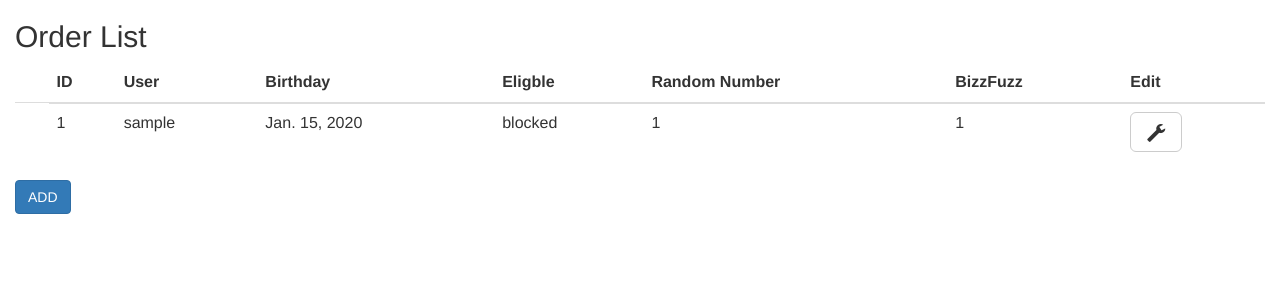
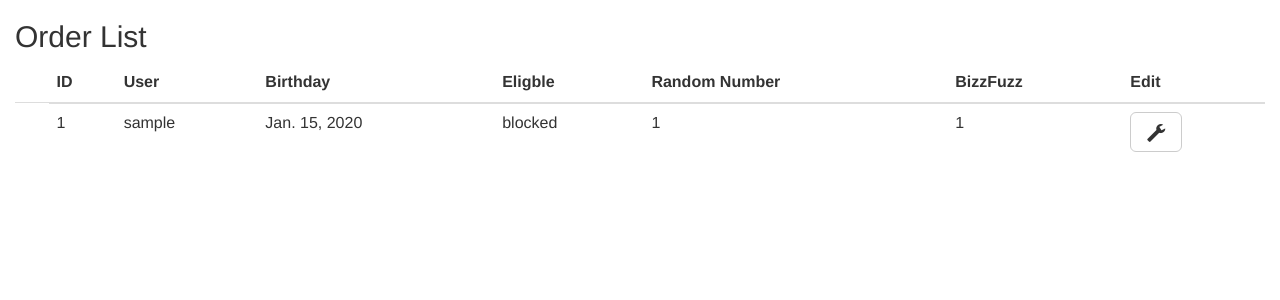
Before and after one commit to klekhaav/django-rest-custom-user, a Django app: template app/accounts/templates/users.html in a window 1280 px wide. Shown: the top 300 px of the page. Run offline with Django 3.2, Linux system fonts and the light colour scheme; the template is opened without the code that fills it: values that come from a table or form of the project are taken from there, others are empty; tables that the repository leaves empty hold one stand-in row (values such as "Sample post"); parts of the project's set-up code (start-up, migrations or seed data) failed here and were passed over; some libraries are stand-ins or nearby versions.

Commit message:
Rest based user module project. Some fixes

```diff
--- a/app/accounts/templates/users.html
+++ b/app/accounts/templates/users.html
@@ -38,10 +38,6 @@
         {% endfor %}
     </table>
 
-    <a href="/api/user/add" data-original-title="Make a PUT request on the User Instance resource"
-                    class="btn btn-primary js-tooltip" >ADD
-    </a>
-
     {% endblock %}
 </div>
 
```
